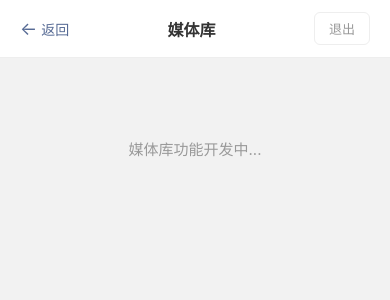
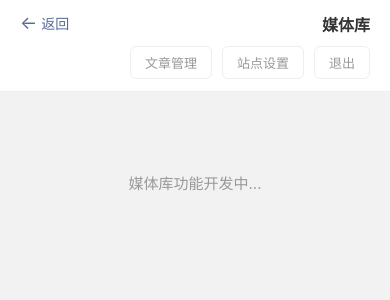
Before and after one commit to Agff45/pyq, a Vue app in the folder admin/: page /admin/media in a window 390 px wide. Shown: the top 300 px of the page. Built offline with nearby package versions, Linux system fonts and the light colour scheme; sample sign-in values are in the browser's storage.

Commit message:
chore: 更新后台管理界面样式和视图组件

```diff
--- a/admin/src/styles/admin.css
+++ b/admin/src/styles/admin.css
@@ -121,6 +121,19 @@
 }
 
 .topbar-actions { display: flex; align-items: center; gap: 10px; }
+
+@media (max-width: 640px) {
+  .editor-topbar {
+    align-items: flex-start;
+    flex-wrap: wrap;
+    gap: 10px;
+  }
+  .topbar-actions {
+    width: 100%;
+    justify-content: flex-end;
+    flex-wrap: wrap;
+  }
+}
 
 /* ========== 站点设置 ========== */
 .settings-main {
--- a/admin/src/views/MediaView.vue
+++ b/admin/src/views/MediaView.vue
@@ -3,7 +3,11 @@
     <header class="editor-topbar">
       <button class="back-btn" @click="$router.push('/editor')"><span>←</span> 返回</button>
       <h2>媒体库</h2>
-      <button class="logout-btn" @click="handleLogout">退出</button>
+      <div class="topbar-actions">
+        <button class="logout-btn" @click="$router.push('/posts')">文章管理</button>
+        <button class="logout-btn" @click="$router.push('/settings')">站点设置</button>
+        <button class="logout-btn" @click="handleLogout">退出</button>
+      </div>
     </header>
     <main class="list-main">
       <p class="empty-msg">媒体库功能开发中...</p>
--- a/admin/src/views/PostEditorView.vue
+++ b/admin/src/views/PostEditorView.vue
@@ -5,7 +5,11 @@
         <span>←</span> 文章管理
       </button>
       <h2>{{ isEdit ? '编辑动态' : '发新动态' }}</h2>
-      <button class="logout-btn" @click="handleLogout">退出</button>
+      <div class="topbar-actions">
+        <button class="logout-btn" @click="$router.push('/media')">媒体库</button>
+        <button class="logout-btn" @click="$router.push('/settings')">站点设置</button>
+        <button class="logout-btn" @click="handleLogout">退出</button>
+      </div>
     </header>
 
     <main class="editor-main">
--- a/admin/src/views/PostListView.vue
+++ b/admin/src/views/PostListView.vue
@@ -4,6 +4,8 @@
       <h2>文章管理</h2>
       <div class="topbar-actions">
         <button class="new-post-btn" @click="$router.push('/editor')">+ 发新动态</button>
+        <button class="logout-btn" @click="$router.push('/media')">媒体库</button>
+        <button class="logout-btn" @click="$router.push('/settings')">站点设置</button>
         <button class="logout-btn" @click="handleLogout">退出</button>
       </div>
     </header>
--- a/admin/src/views/SettingsView.vue
+++ b/admin/src/views/SettingsView.vue
@@ -3,7 +3,11 @@
     <header class="editor-topbar">
       <button class="back-btn" @click="$router.push('/editor')"><span>←</span> 返回</button>
       <h2>站点设置</h2>
-      <button class="logout-btn" @click="handleLogout">退出</button>
+      <div class="topbar-actions">
+        <button class="logout-btn" @click="$router.push('/posts')">文章管理</button>
+        <button class="logout-btn" @click="$router.push('/media')">媒体库</button>
+        <button class="logout-btn" @click="handleLogout">退出</button>
+      </div>
     </header>
 
     <main class="settings-main">
```
